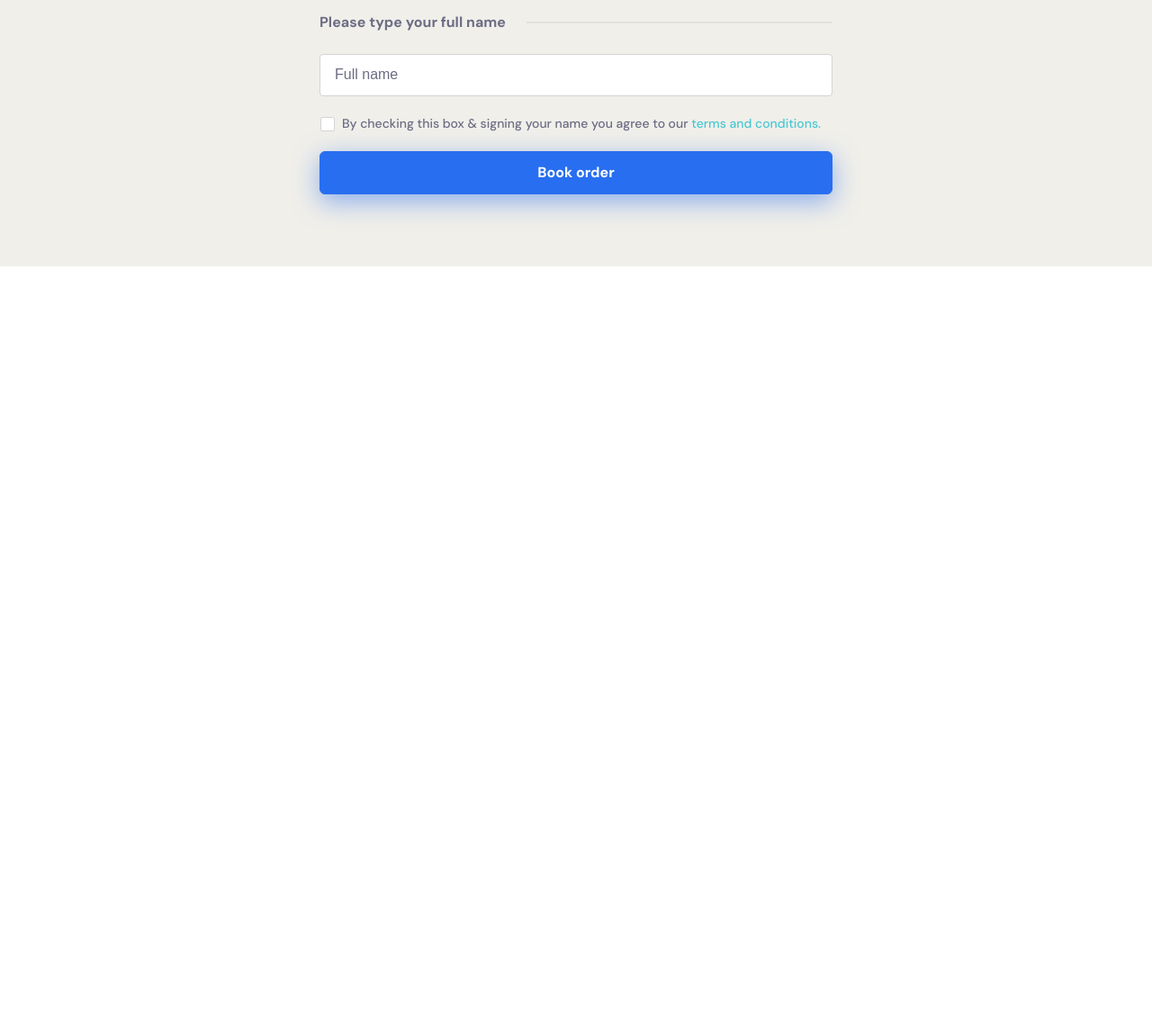
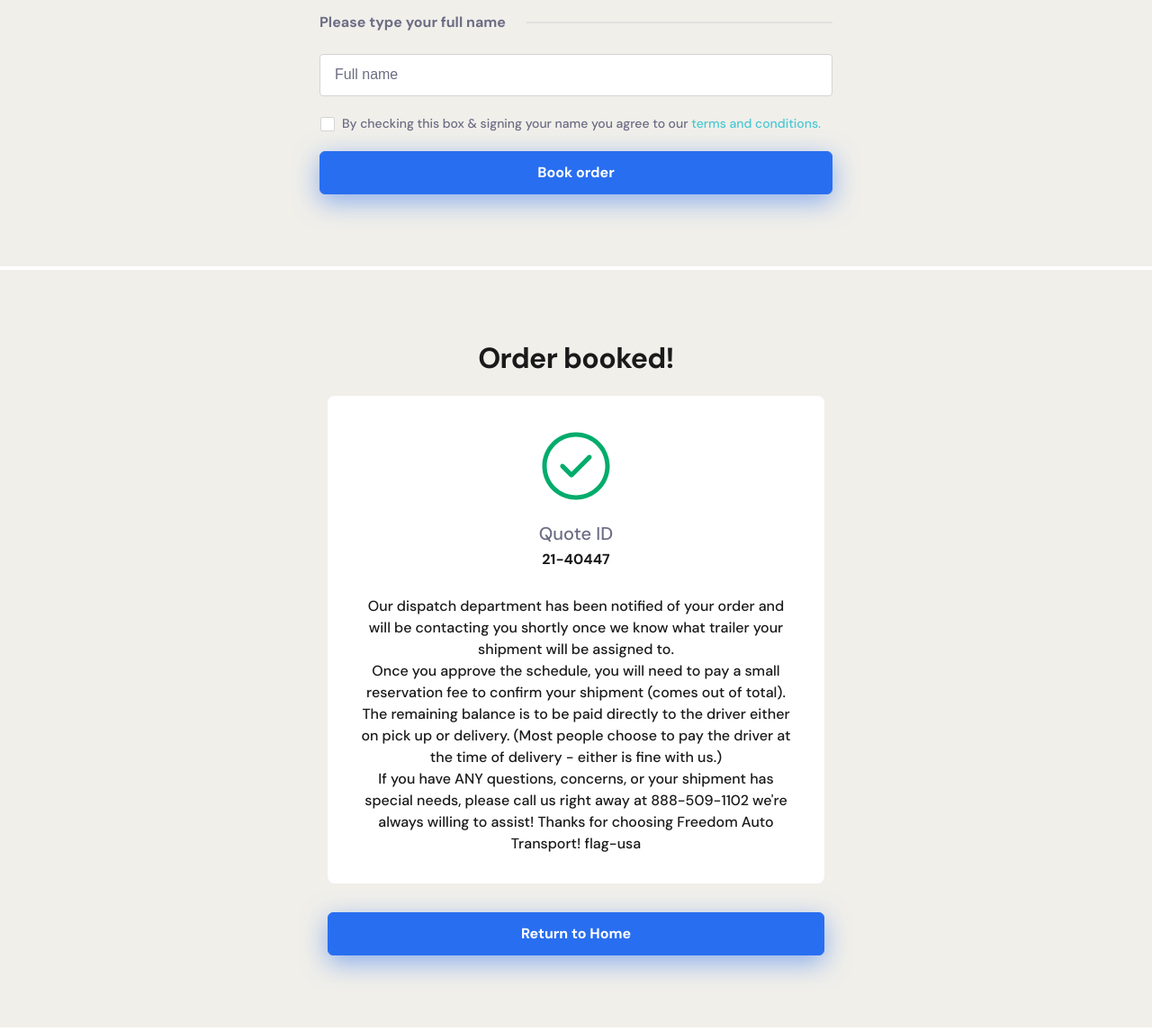
Before and after one commit to max-petkov/calculator, a website: page src/index.html in a window 1280 px wide. Shown: the part 5833-6979 px from the top of the page at 90% size. Before the commit the page ends 6133 px from the top, so only its background shows below. Drawn offline with nearby package versions, Linux system fonts and the light colour scheme; files that its build step writes are made by us from their sources.

Commit message:
Booked Feedback Ready

```diff
--- a/src/assets/scss/_helpers.scss
+++ b/src/assets/scss/_helpers.scss
@@ -32,6 +32,10 @@
   font-size: 16px;
   line-height: 22px;
   letter-spacing: 0.0015em;
+}
+
+.text-center {
+  text-align: center;
 }
 
 // Colors
--- /dev/null
+++ b/src/assets/scss/components/_booked-feedback.scss
@@ -0,0 +1,36 @@
+.booked-feedback {
+  display: flex;
+  flex-direction: column;
+  align-items: center;
+  max-width: 552px;
+
+  &__card {
+    padding: 32px;
+    padding-top: 40px;
+    margin-top: 24px;
+    border-radius: 8px;
+    background-color: $color-white;
+
+    &-header {
+      display: flex;
+      flex-direction: column;
+      align-items: center;
+
+      img {
+        margin-bottom: 24px;
+      }
+
+      & > p {
+        margin-bottom: 4px;
+      }
+    }
+
+    &-body {
+      margin-top: 24px;
+    }
+  }
+
+  .btn {
+    margin-top: 32px;
+  }
+}
--- a/src/assets/scss/main.scss
+++ b/src/assets/scss/main.scss
@@ -11,3 +11,4 @@
 @import "./components/pickup-delivery-details";
 @import "./components/current-quote-details";
 @import "./components/confirm-order";
+@import "./components/booked-feedback";
--- a/src/index.html
+++ b/src/index.html
@@ -746,6 +746,28 @@
             </div>
         </div>
     </section>
+    <section>
+        <div class="booked-feedback">
+            <h3>Order booked!</h3>
+            <div class="booked-feedback__card">
+                <div class="booked-feedback__card-header">
+                    <img src="./assets/svg/booked-success.svg" alt="success-icon">
+                    <p class="color-neutral-dark body-leading">Quote ID</p>
+                    <p class="fw-bold">21-40447</p>
+                </div>
+                <p class="booked-feedback__card-body text-center">
+                    Our dispatch department has been notified of your order and will be contacting you shortly once we
+                    know what trailer your shipment will be assigned to. <br>Once you approve the schedule, you will
+                    need to pay a small reservation fee to confirm your shipment (comes out of total). The remaining
+                    balance is to be paid directly to the driver either on pick up or delivery.
+                    (Most people choose to pay the driver at the time of delivery - either is fine with us.)<br>If you
+                    have ANY questions, concerns, or your shipment has special needs, please call us right away at
+                    888-509-1102 we're always willing to assist! Thanks for choosing Freedom Auto Transport! flag-usa
+                </p>
+            </div>
+            <a href="#" class="btn btn--primary w-100 text-center">Return to Home</a>
+        </div>
+    </section>
 </body>
 
 </html>
```
Also changed, not shown: src/assets/svg/booked-success.svg (added).
